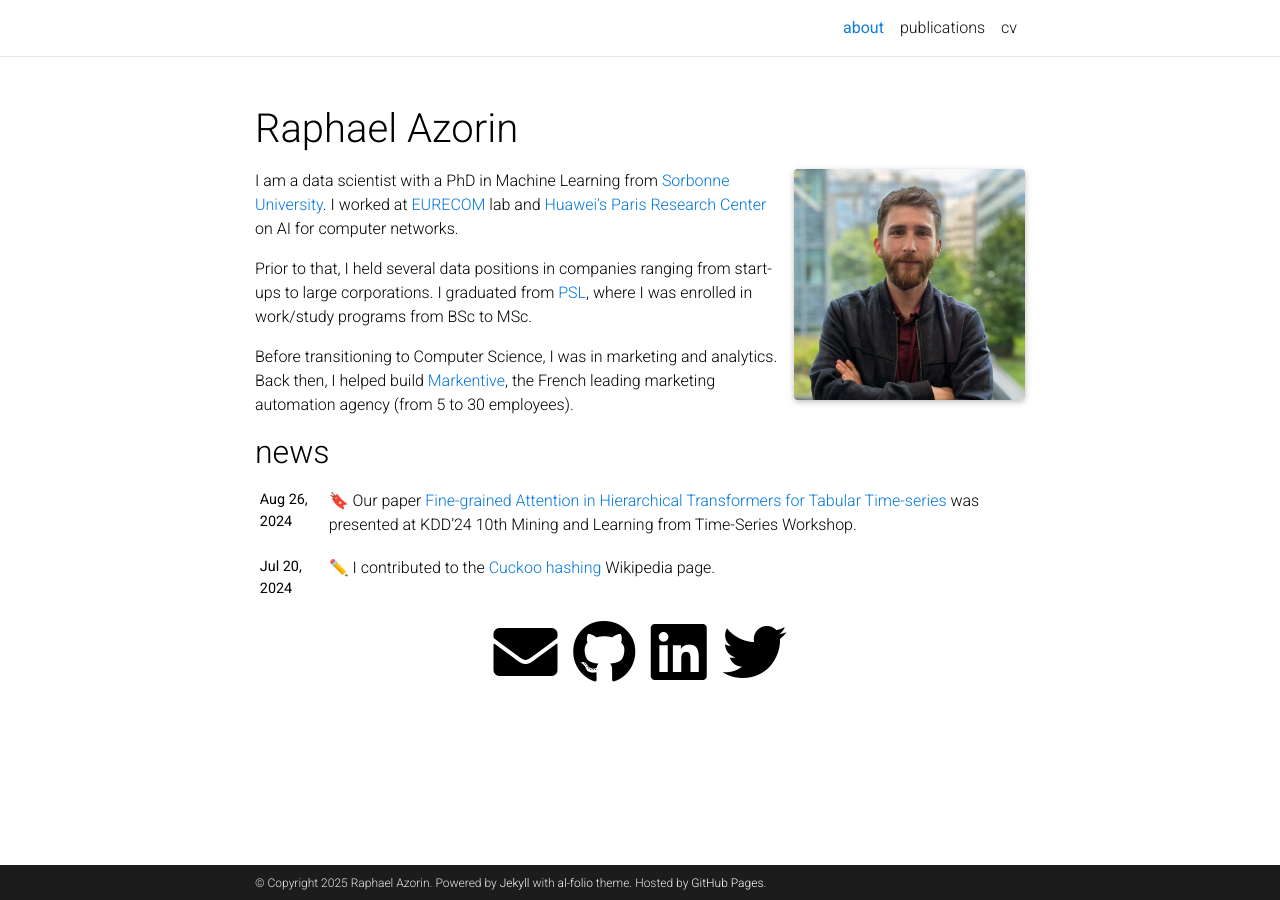
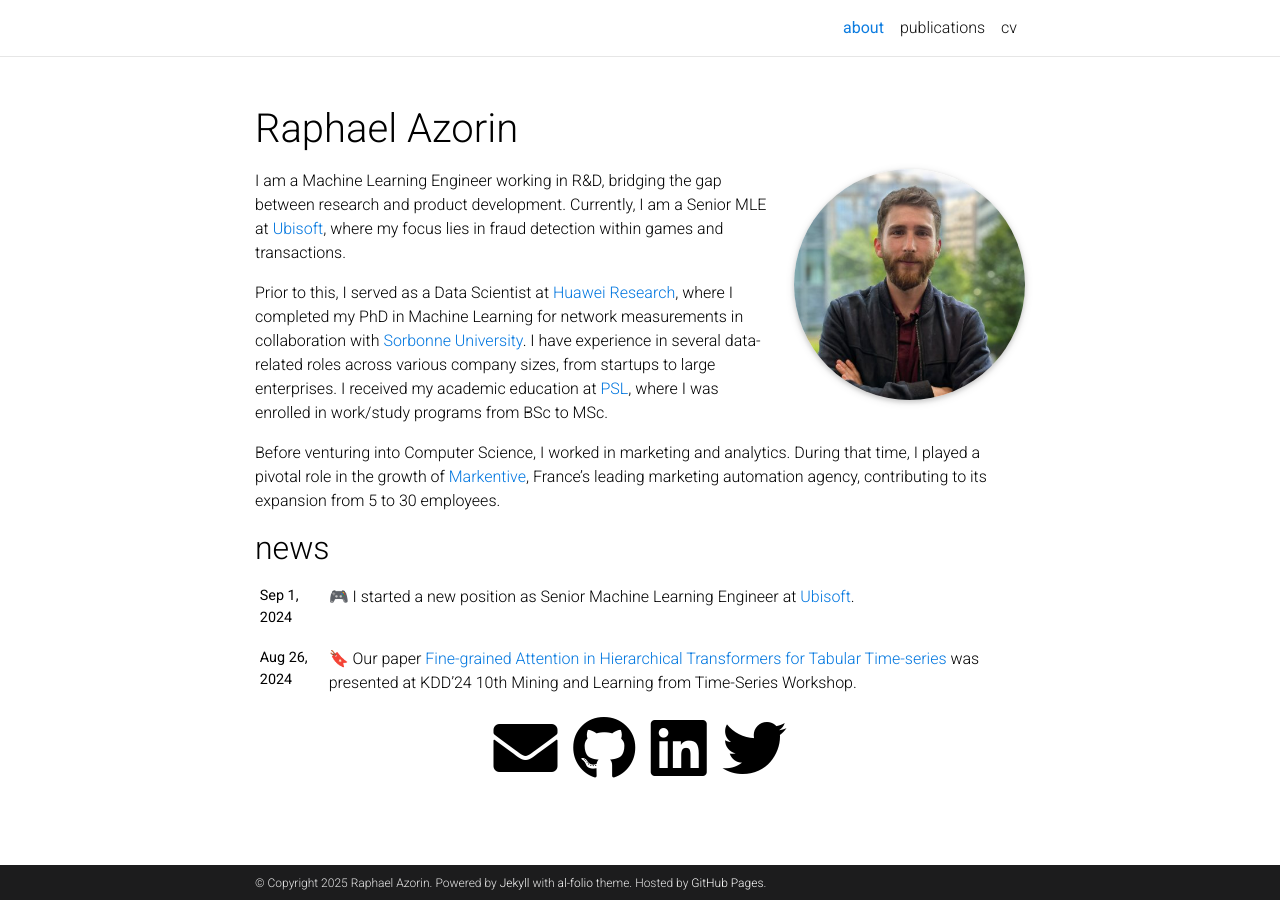
Before and after one commit to Raphaaal/raphaaal.github.io, a Jekyll site: the page built from _pages/about.md, in a window 1280 px wide. Built offline with Jekyll 4.4.1, drawn with Linux system fonts in a browser that asks for light colours; full-size pictures stand in for the smaller copies a plugin makes; emoji names are drawn with the system emoji font; comment, search, counter and statistics services are not loaded; a style sheet for code colours, icons or effects is not loaded.

Commit message:
feat: change bio and add ubisoft news

```diff
--- a/_pages/about.md
+++ b/_pages/about.md
@@ -7,15 +7,15 @@
 profile:
   align: right
   image: prof_pic.jpg
-  image_circular: false # crops the image to make it circular
+  image_circular: true # crops the image to make it circular
 
 news: true  # includes a list of news items
 selected_papers: false # includes a list of papers marked as "selected={true}"
 social: true  # includes social icons at the bottom of the page
 ---
 
-I am a data scientist with a PhD in Machine Learning from [Sorbonne University](https://www.sorbonne-universite.fr/en). I worked at [EURECOM](https://www.eurecom.fr/en) lab and [Huawei’s Paris Research Center](https://fr.linkedin.com/company/huawei-paris-research-center) on AI for computer networks.
+I am a Machine Learning Engineer working in R&D, bridging the gap between research and product development. Currently, I am a Senior MLE at [Ubisoft](https://ubisoft.com/), where my focus lies in fraud detection within games and transactions.
 
-Prior to that, I held several data positions in companies ranging from start-ups to large corporations. I graduated from [PSL](https://psl.eu/en), where I was enrolled in work/study programs from BSc to MSc.
+Prior to this, I served as a Data Scientist at [Huawei Research](https://fr.linkedin.com/company/huawei-paris-research-center), where I completed my PhD in Machine Learning for network measurements in collaboration with [Sorbonne University](https://www.sorbonne-universite.fr/en). I have experience in several data-related roles across various company sizes, from startups to large enterprises. I received my academic education at [PSL](https://psl.eu/en), where I was enrolled in work/study programs from BSc to MSc.
 
-Before transitioning to Computer Science, I was in marketing and analytics. Back then, I helped build [Markentive](https://www.markentive.com/en/), the French leading marketing automation agency (from 5 to 30 employees).
+Before venturing into Computer Science, I worked in marketing and analytics. During that time, I played a pivotal role in the growth of [Markentive](https://www.markentive.com/en/), France's leading marketing automation agency, contributing to its expansion from 5 to 30 employees.
```
Also changed, not shown: _news/2024_ubisoft.md (added, +8 -0 lines).
